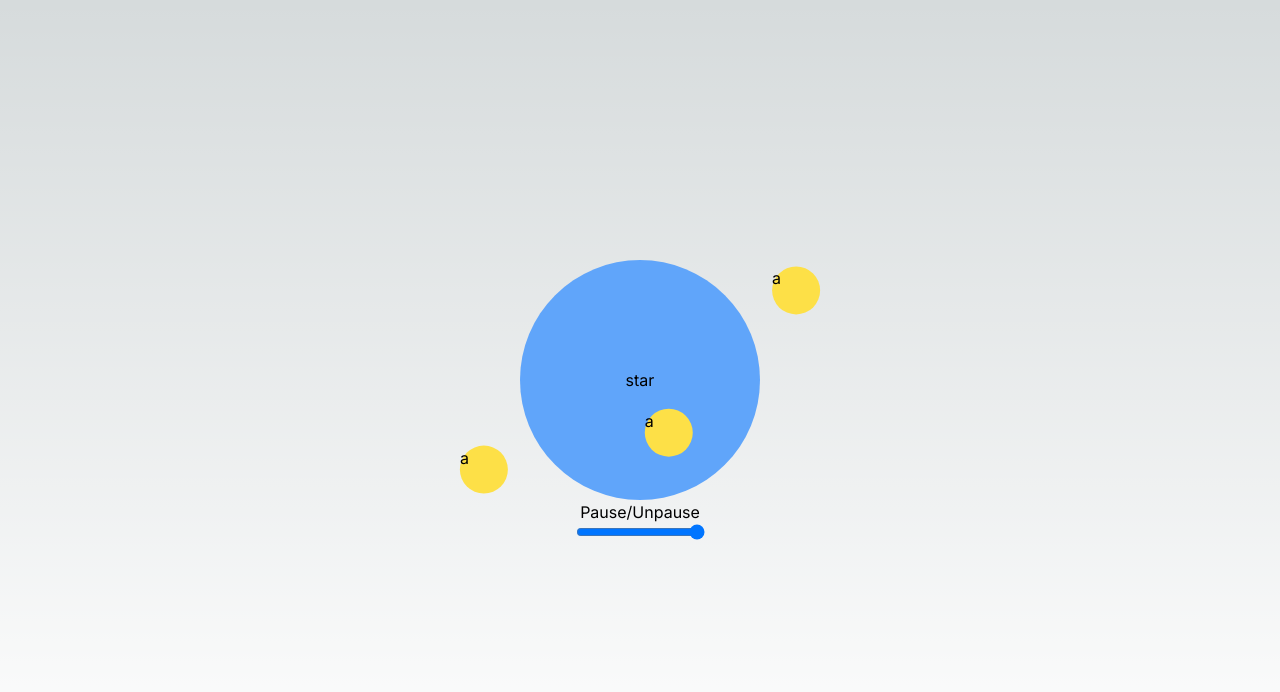
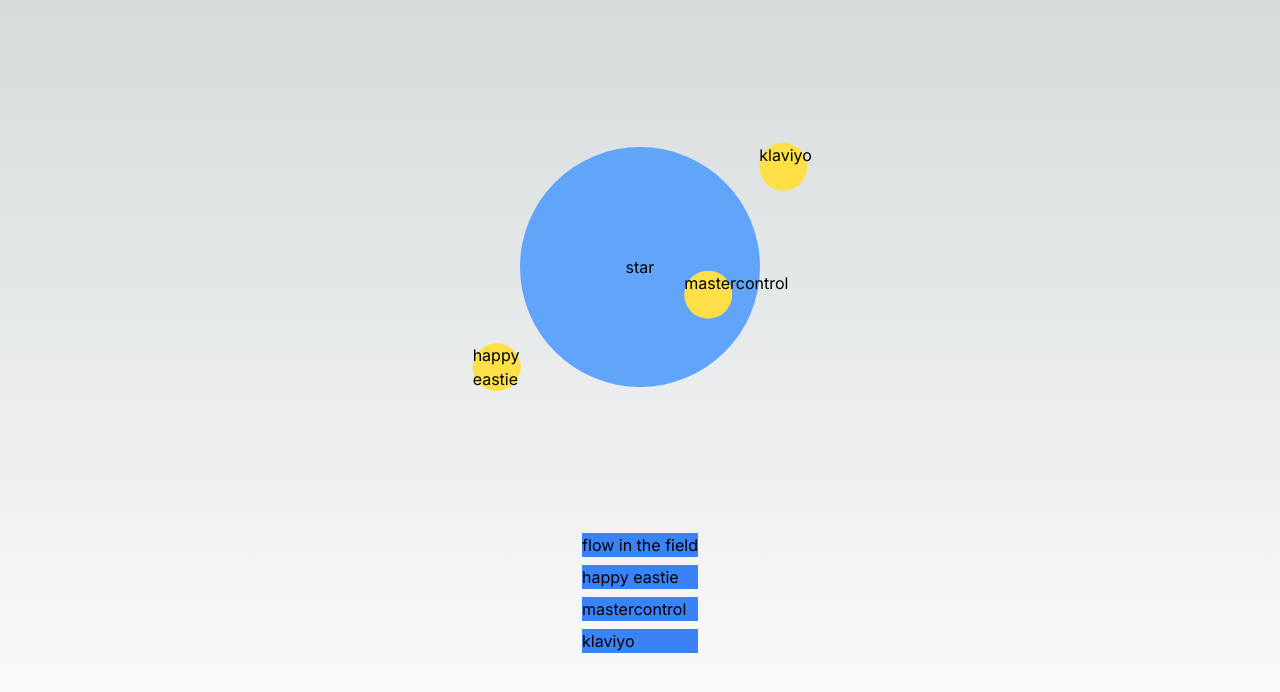
Before and after one commit to Octillerysnacker/personal-website, a Next.js app: page / in a window 1280 px wide. Shown: the top 692 px of the page. Built offline with nearby package versions, Linux system fonts and the light colour scheme.

Commit message:
finally have hover buttons working

```diff
--- a/src/app/page.tsx
+++ b/src/app/page.tsx
@@ -1,69 +1,92 @@
 "use client";
 import { Planet } from "@/components/planet";
-import {
-  AnimationPlaybackControls,
-  animate,
-  motion,
-  useMotionValue,
-} from "framer-motion";
-import { useEffect, useState } from "react";
+import { closestWrappedValue } from "@/utils";
+import { animate, cubicBezier, motion, useMotionValue } from "framer-motion";
+import { useCallback, useEffect } from "react";
+
+type Experience = {
+  name: string;
+};
+
+const experiences = [
+  {
+    name: "flow in the field",
+  },
+  {
+    name: "happy eastie",
+  },
+  {
+    name: "mastercontrol",
+  },
+  {
+    name: "klaviyo",
+  },
+];
 
 export default function Home() {
   const period = 16;
 
   const time = useMotionValue(0);
-  const [controls, setControls] = useState<AnimationPlaybackControls>();
 
-  useEffect(() => {
-    setControls(
-      animate(time, [0, period], {
+  const runMainAnimation = useCallback(() => {
+
+    animate(time, period, {
+      ease: cubicBezier(0.100, 0.000, 0.585, 0.550),
+      duration: period-time.get(),
+      onComplete: () => animate(time, [0, period], {
         ease: "linear",
         repeat: Infinity,
         duration: period,
       })
-    );
+    });
+;
   }, [time]);
 
+  useEffect(() => {
+    runMainAnimation();
+  }, [runMainAnimation]);
+
+  const timeBetweenPlanets = period / experiences.length;
+
   return (
-    <main className="flex min-h-screen flex-col items-center justify-center">
+    <main className="flex min-h-screen flex-col items-center justify-evenly">
       <motion.div className="bg-blue-400 size-60 flex items-center justify-center rounded-full">
-        {[0, period / 4, period / 2, (period * 3) / 4].map((d) => (
+        {experiences.map((exp, i) => (
           <Planet
-            key={d}
+            key={exp.name}
             className="bg-yellow-300 size-12 rounded-full absolute"
             orbit={{
               xRadius: 180,
               yRadius: 60,
               duration: period,
-              delay: d,
-              rotation: 30
+              delay: timeBetweenPlanets * i,
+              rotation: 30,
             }}
             time={time}
           >
-            a
+            {exp.name}
           </Planet>
         ))}
         star
       </motion.div>
-      {controls && (
-        <>
-          <button
-            onClick={() => {
-              console.log({ animating: time.isAnimating() });
-              controls.state === "running" ? controls.pause() : controls.play();
+      <div className="flex flex-col gap-2">
+        {experiences.map((exp, i) => (
+          <motion.div
+            key={exp.name}
+            className="bg-blue-500"
+            onHoverStart={() => {
+              const key = timeBetweenPlanets * (-i - 1)
+              const target = closestWrappedValue(time.get(), key , 0, period);
+              animate(time, target, { duration: 2 });
+            }}
+            onHoverEnd={() => {
+              runMainAnimation();
             }}
           >
-            Pause/Unpause
-          </button>
-          <input
-            type="range"
-            min={0}
-            max={period}
-            onChange={(e) => (controls.time = e.target.valueAsNumber)}
-            step="any"
-          />
-        </>
-      )}
+            {exp.name}
+          </motion.div>
+        ))}
+      </div>
     </main>
   );
 }
--- a/src/utils.ts
+++ b/src/utils.ts
@@ -20,3 +20,10 @@
 }
 
 export const zip = <T, U, R>(a: T[], b: U[], func: (c: T, d: U) => R) => a.map((v,i) => func(v, b[i]));
+
+export const closestWrappedValue = (current: number, target: number, min: number, max: number) => {
+    const range = max-min;
+    return euclidianMod(target - current + range/2, range) + current - range/2;
+}
+
+export const euclidianMod = (a: number, n: number) => a - Math.floor(a / Math.abs(n)) * Math.abs(n);
```
